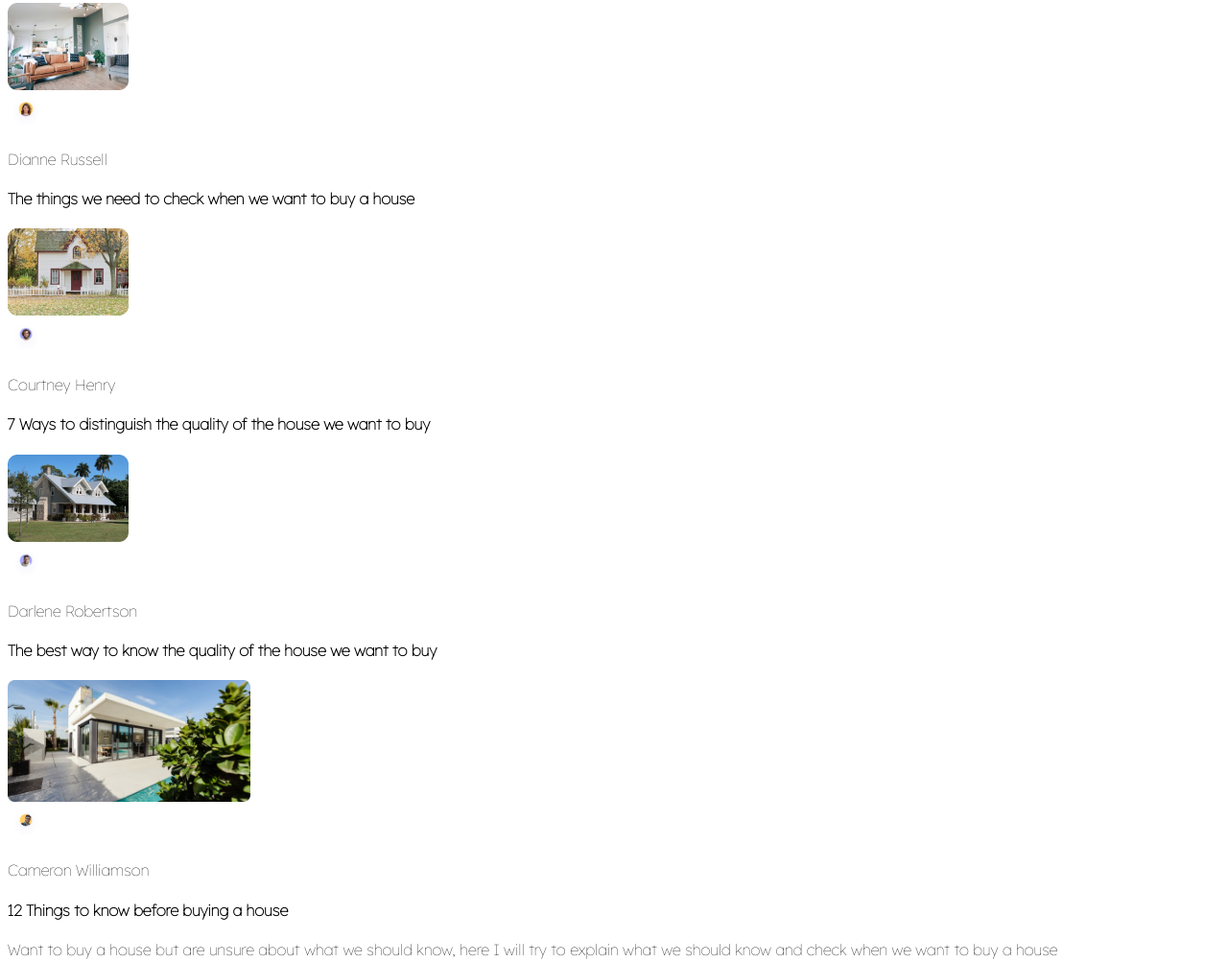
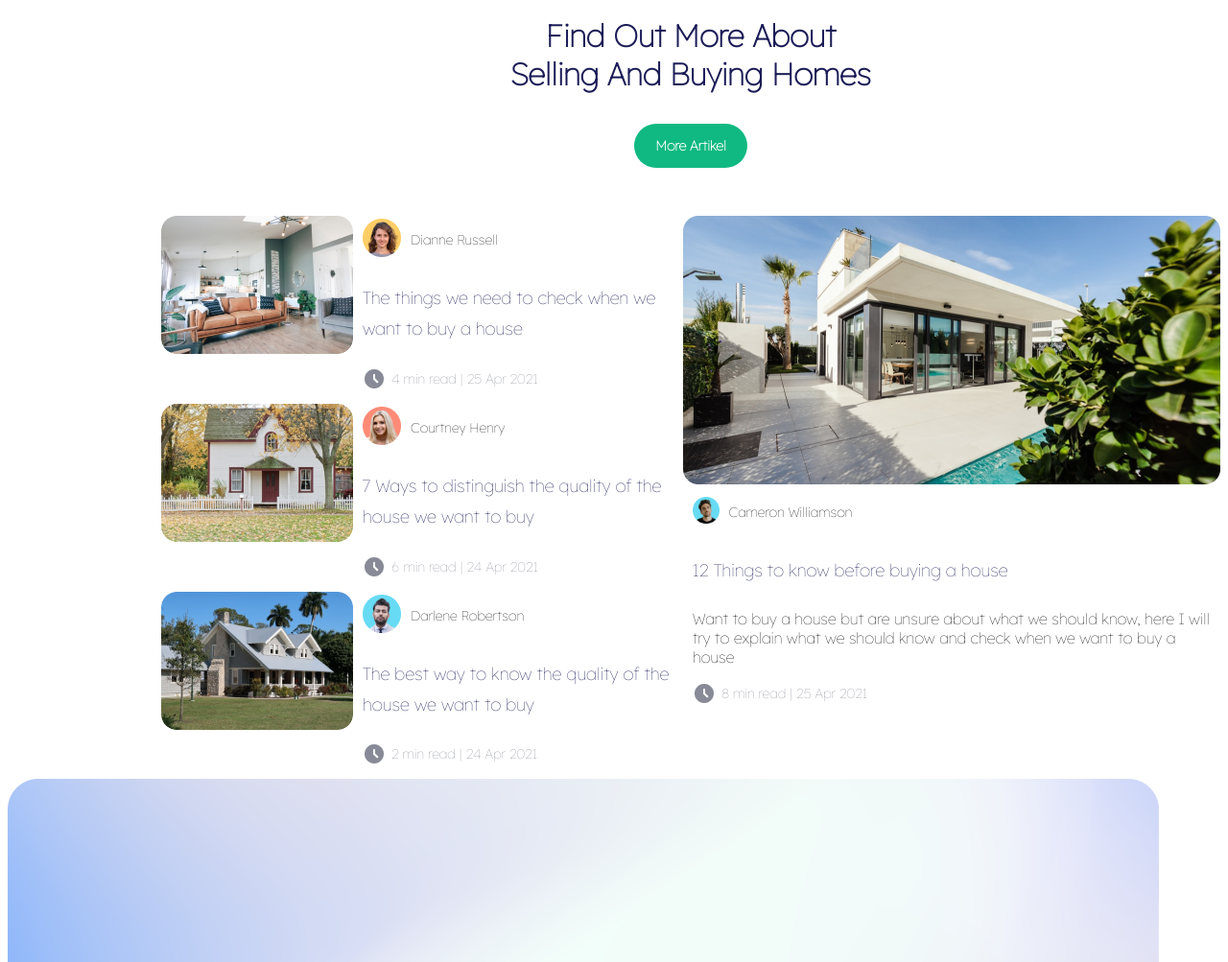
Before and after one commit to Karl9Doniz/web-hw1, a plain HTML site: page index.html in a window 1280 px wide. Shown: the part 4879-5882 px from the top of the page at 96% size. Drawn offline with Linux system fonts and the light colour scheme.

Commit message:
section 5 finished

```diff
--- a/index.html
+++ b/index.html
@@ -244,45 +244,72 @@
         </section>
 
         <section class="articles">
-            <h3 class="section-header">Find Out More About<br>
+            <h3 class="section-header-articles">Find Out More About<br>
                                     Selling And Buying Homes</h3>
-            <button>More Artikel</button>
-            <br><br>
+            <button class="articles-btn">More Artikel</button>
             <div class="articles-container">
+                <div class="col">
                     <article class="article">
-                    <img src="images/Rectangle 22.png" class="property-img" alt="Property" width="10%">
+                        <img src="images/Rectangle 22.png" class="property-img-article" alt="Property">
                         <div class="article_body">
-                        <img src="icons/Ellipse 6.png" class="person-img" alt="Person" width="3%">
-                        <p>Dianne Russell</p>
-                        <h4>The things we need to check when we want to buy a house</h4>
+                            <div class="person-info">
+                                <img src="icons/Ellipse 6-9.png" class="person-img" alt="Person">
+                                <p class="person-name-article">Dianne Russell</p>
+                            </div>
+                            <h4 class="article-name">The things we need to check when we want to buy a house</h4>
+                            <div class="article-details-container">
+                                <img class="clock-img" src="icons/ic_round-access-time.png">
+                                <p class="article-details">4 min read | 25 Apr 2021</p>
+                            </div>
                         </div>
                     </article>
                     <article class="article">
-                    <img src="images/Rectangle 22-2.png" class="property-img" alt="Property" width="10%">
+                        <img src="images/Rectangle 22-2.png" class="property-img-article" alt="Property">
                         <div class="article_body">
-                        <img src="icons/Ellipse 6-2.png" class="person-img" alt="Person" width="3%">
-                        <p>Courtney Henry</p>
-                        <h4>7 Ways to distinguish the quality of the house we want to buy</h4>
+                            <div class="person-info">
+                                <img src="icons/Ellipse 6-8.png" class="person-img" alt="Person">
+                                <p class="person-name-article">Courtney Henry</p>
+                            </div>
+                            <h4 class="article-name">7 Ways to distinguish the quality of the house we want to buy</h4>
+                            <div class="article-details-container">
+                                <img class="clock-img" src="icons/ic_round-access-time.png">
+                                <p class="article-details">6 min read | 24 Apr 2021</p>
+                            </div>
                         </div>
                     </article>
                     <article class="article">
-                    <img src="images/Rectangle 22-3.png" class="property-img" alt="Property" width="10%">
+                        <img src="images/Rectangle 22-3.png" class="property-img-article" alt="Property">
                         <div class="article_body">
-                        <img src="icons/Ellipse 6-3.png" class="person-img" alt="Person" width="3%">
-                        <p>Darlene Robertson</p>
-                        <h4>The best way to know the quality of the house we want to buy</h4>
+                            <div class="person-info">
+                                <img src="icons/Ellipse 6-6.png" class="person-img" alt="Person">
+                                <p class="person-name-article">Darlene Robertson</p>
+                            </div>
+                            <h4 class="article-name">The best way to know the quality of the house we want to buy</h4>
+                            <div class="article-details-container">
+                                <img class="clock-img" src="icons/ic_round-access-time.png">
+                                <p class="article-details">2 min read | 24 Apr 2021</p>
+                            </div>
                         </div>
                     </article>
-                <article class="article">
-                    <img src="images/Rectangle 23.png" class="property-img" alt="Property" width="20%">
+                </div>
+                <div class="col">
+                    <article class="article-big">
+                        <img src="images/Rectangle 23.png" class="property-img-big" alt="Property">
                         <div class="article_body">
-                        <img src="icons/Ellipse 6-4.png" class="person-img" alt="Person" width="3%">
-                        <p>Cameron Williamson</p>
-                        <h4>12 Things to know before buying a house</h4>
-                        <p>Want to buy a house but are unsure about what we should know,
+                            <div class="person-info">
+                                <img src="icons/Ellipse 6-7.png" class="person-img" alt="Person" width="5%">
+                                <p class="person-name-article">Cameron Williamson</p>
+                            </div>
+                            <h4 class="article-name">12 Things to know before buying a house</h4>
+                            <p class="article-big-par">Want to buy a house but are unsure about what we should know,
                             here I will try to explain what we should know and check when we want to buy a house</p>
+                            <div class="article-details-container">
+                                <img class="clock-img" src="icons/ic_round-access-time.png">
+                                <p class="article-details">8 min read | 25 Apr 2021</p>
+                            </div>
                         </div>
                     </article>
+                </div>
             </div>
         </section>
 
--- a/styles.css
+++ b/styles.css
@@ -352,10 +352,6 @@ body {
     align-items: center;
 }
 
-/* .person-img {
-    margin-right: 0px;
-} */
-
 .person-name {
     font-family: Lexend;
     font-size: 18px;
@@ -576,3 +572,127 @@ body {
     justify-content: space-between;
 
 }
+
+/* Articles */
+
+.articles {
+    margin-top: 200px;
+    padding-left: 160px;
+}
+
+.section-header-articles {
+    font-family: Lexend;
+    font-size: 32px;
+    font-weight: 600;
+    line-height: s40px;
+    letter-spacing: 0px;
+    color: rgba(27, 28, 87, 1);
+
+    text-align: center;
+}
+
+.articles .section-header-articles + button {
+    display: block;
+    margin: 0 auto;
+}
+
+.articles-btn {
+    width: 118px;
+    height: 46px;
+    border-radius: 32px;
+    border: 1px;
+
+    font-family: Lexend;
+    font-size: 14px;
+    font-weight: 600;
+    line-height: 22px;
+    letter-spacing: 0px;
+    text-align: center;
+
+    color: rgba(255, 255, 255, 1);
+    background: rgba(16, 185, 129, 1);
+}
+
+.articles-container {
+    margin-top: 50px;
+    display: grid;
+    grid-template-columns: 1fr 1fr;
+}
+
+.column {
+    display: flex;
+    flex-direction: column;
+}
+
+.article {
+    display: flex;
+}
+
+.person-name-article {
+    font-family: Lexend;
+    font-size: 14px;
+    font-weight: 400;
+    line-height: 22px;
+    letter-spacing: 0px;
+    text-align: left;
+
+}
+
+.article_body {
+    display: flex;
+    flex-direction: column;
+    justify-content: space-between;
+    margin-left: 10px;
+}
+
+.article-name {
+    font-family: Lexend;
+    font-size: 18px;
+    font-weight: 500;
+    line-height: 32px;
+    letter-spacing: 0px;
+    text-align: left;
+
+    color: #1B1C57;
+}
+
+.person-name-article {
+    margin-bottom: 10px;
+    margin-left: 10px;
+}
+
+.article-details {
+    font-family: Lexend;
+    font-size: 14px;
+    font-weight: 400;
+    line-height: 24px;
+    letter-spacing: 0px;
+    text-align: left;
+    color: rgba(136, 139, 151, 1);
+    margin-left: 30px;
+    margin-top: 0px;
+}
+
+.property-img-article {
+    width: 200px;
+    height: 144px;
+    border-radius: 16px;
+}
+
+.clock-img {
+    position: absolute;
+    margin-left: 0px;
+}
+
+/* .person-info-big {
+    display: flex;
+    align-items: center;
+} */
+
+/* .person-name-big {
+
+} */
+
+.article-big-par {
+    margin-top: 0;
+}
```
Lines whose indentation alone changed are shown as unchanged.
